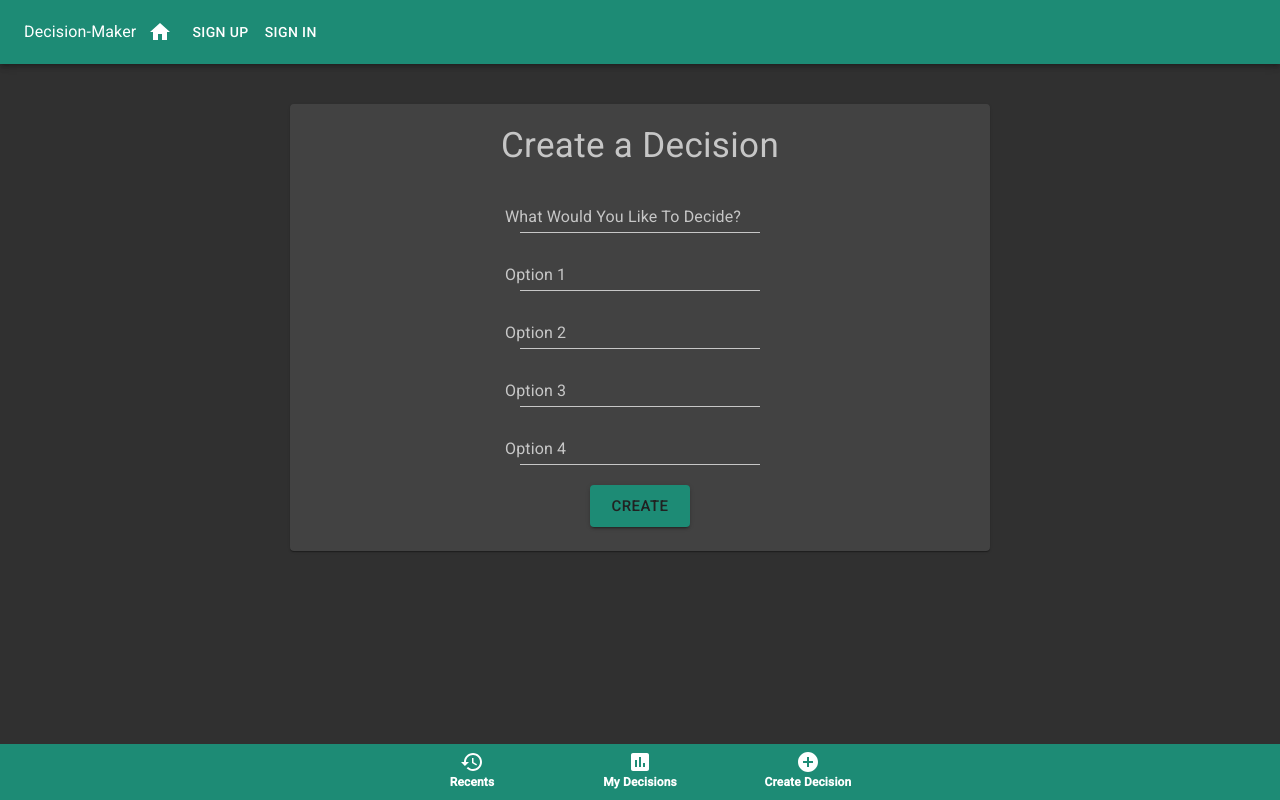
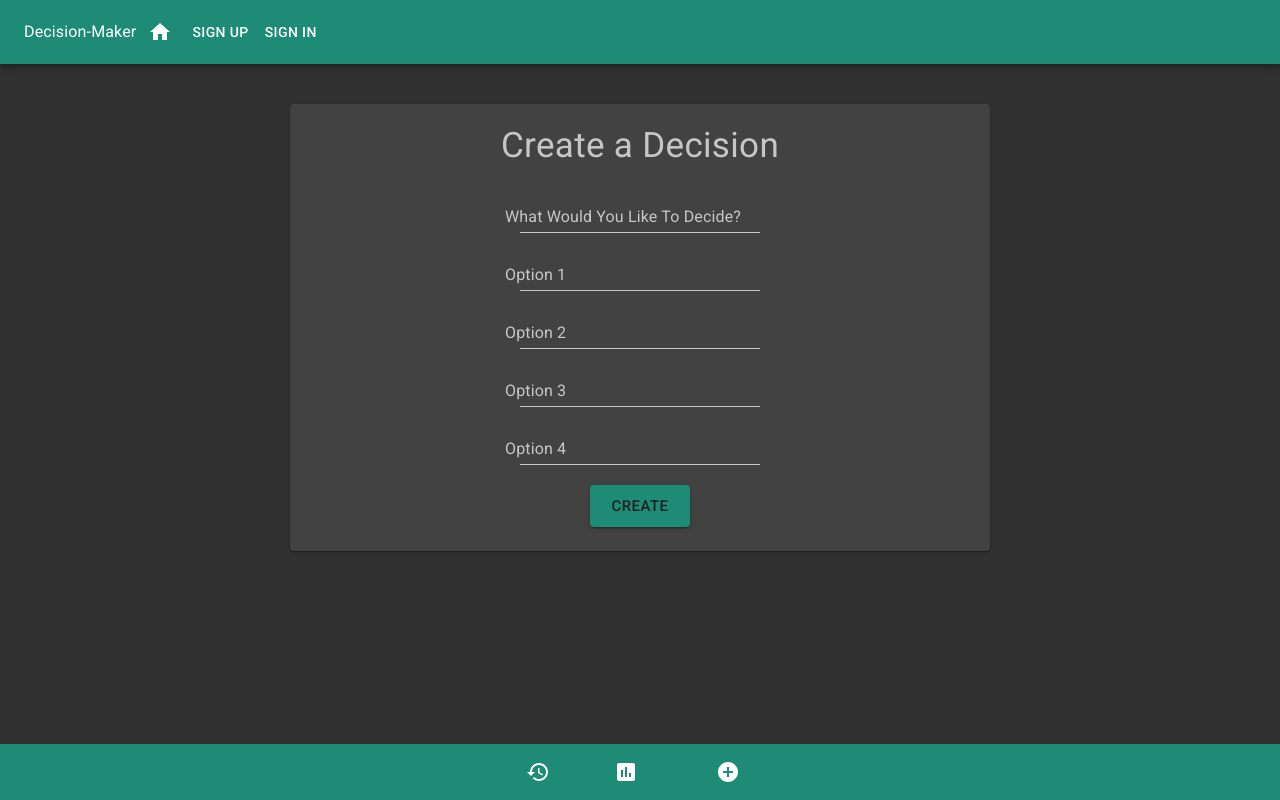
Before and after one commit to hansbrougha/decision-maker-app, a React (Create React App) app in the folder client/: page /create in a window 1280 px wide. Built offline with nearby package versions, Linux system fonts and the light colour scheme.

Commit message:
fixed....maybe....hopefully

```diff
--- a/client/src/components/BottomNav/BottomNav.js
+++ b/client/src/components/BottomNav/BottomNav.js
@@ -1,4 +1,5 @@
 import React from "react";
+import { Link } from "react-router-dom";
 import { makeStyles } from "@material-ui/core/styles";
 import BottomNavigation from "@material-ui/core/BottomNavigation";
 import BottomNavigationAction from "@material-ui/core/BottomNavigationAction";
@@ -10,20 +11,20 @@ const useStyles = makeStyles((theme) => ({
   root: {
     width: "100%",
     background: theme.palette.primary.main,
-    marginTop: "10px"
+    marginTop: "10px",
   },
   bottomNav: {
     color: theme.palette.primary.contrastText,
-    width: "100%"
+    width: "100%",
   },
   footer: {
-    background: theme.palette.primary.main
+    background: theme.palette.primary.main,
   },
   stickToBottom: {
     width: "100%",
     position: "fixed",
-    bottom: 0
-  }
+    bottom: 0,
+  },
 }));
 
 export default function SimpleBottomNavigation() {
@@ -41,26 +42,29 @@ export default function SimpleBottomNavigation() {
           }}
           showLabels
         >
+          <Link to="/recent">
             <BottomNavigationAction
               className={classes.bottomNav}
               label="Recents"
               icon={<RestoreIcon />}
-            href="/recent"
               size="large"
             />
+          </Link>
+          <Link to="/users/:_id">
             <BottomNavigationAction
               className={classes.bottomNav}
               label="My Decisions"
               icon={<PollIcon />}
-            href="/users/:_id"
             />
+          </Link>
+          <Link to="/create">
             <BottomNavigationAction
               className={classes.bottomNav}
               label="Create Decision"
               icon={<AddCircleIcon />}
-            href="/create"
               size="large"
             />
+          </Link>
         </BottomNavigation>
       </center>
     </footer>
--- a/client/src/components/Polls.js
+++ b/client/src/components/Polls.js
@@ -9,18 +9,18 @@ const styles = (theme) => ({
   card: {
     maxWidth: 700,
     margin: "auto",
-    marginTop: theme.spacing(5)
+    marginTop: theme.spacing(5),
   },
   title: {
     padding: `${theme.spacing(3)}px ${theme.spacing(2.5)}px ${theme.spacing(
       2
     )}px`,
     color: theme.palette.text.secondary,
-    fontSize: 24
+    fontSize: 24,
   },
   media: {
-    minHeight: 450
-  }
+    minHeight: 450,
+  },
 });
 
 class Polls extends Component {
```
Lines whose indentation alone changed are shown as unchanged.
